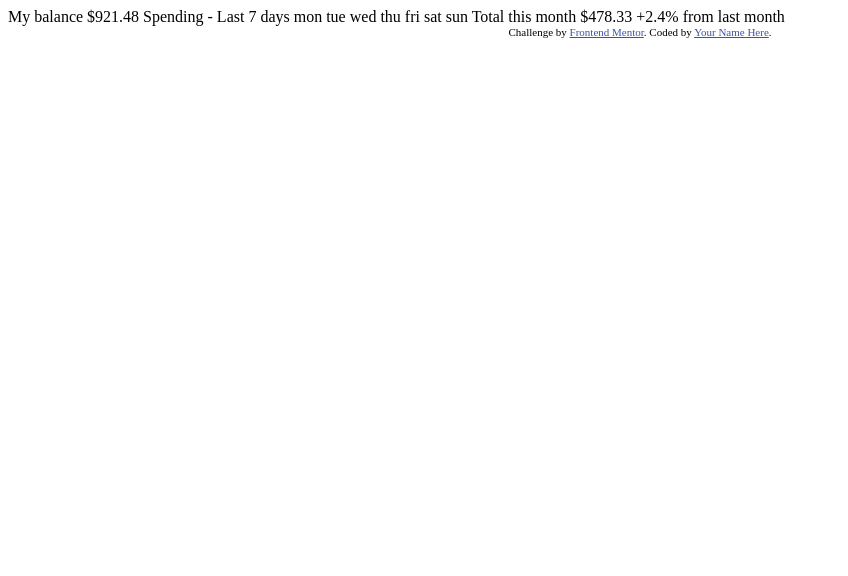
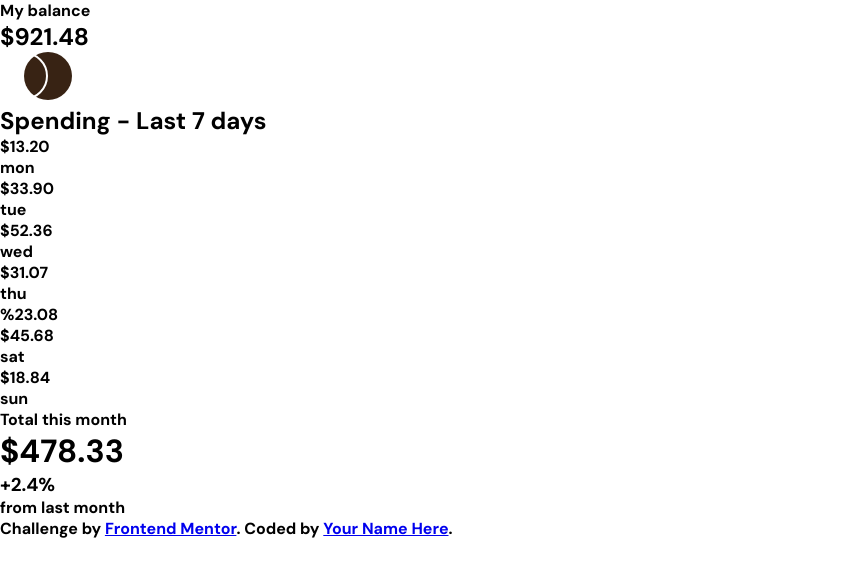
Before and after one commit to magsaram/Expenses-chart-component, a plain HTML site: page index.html in a window 1280 px wide. Shown: the whole page, without its empty margins (0-848 px from the left). Drawn offline with Linux system fonts and the light colour scheme.

Commit message:
finish html

```diff
--- a/css/style.css
+++ b/css/style.css
@@ -0,0 +1,15 @@
+* {
+  margin: 0;
+  padding: 0;
+}
+:root {
+  --red: hsl(10, 79%, 65%);
+  --cyan: hsl(186, 34%, 60%);
+  --brown: hsl(25, 47%, 15%);
+  --mediumBrown: hsl(28, 10%, 53%);
+  --cream: hsl(27, 66%, 92%);
+  --lightOrange: hsl(33, 100%, 98%);
+}
+body {
+  font-family: "DM Sans", sans-serif;
+}
--- a/index.html
+++ b/index.html
@@ -1,43 +1,96 @@
 <!DOCTYPE html>
 <html lang="en">
-<head>
-  <meta charset="UTF-8">
-  <meta name="viewport" content="width=device-width, initial-scale=1.0"> <!-- displays site properly based on user's device -->
+  <head>
+    <meta charset="UTF-8" />
+    <meta name="viewport" content="width=device-width, initial-scale=1.0" />
 
-  <link rel="icon" type="image/png" sizes="32x32" href="./images/favicon-32x32.png">
+    <link
+      rel="icon"
+      type="image/png"
+      sizes="32x32"
+      href="./images/favicon-32x32.png"
+    />
+    <link rel="preconnect" href="https://fonts.googleapis.com" />
+    <link rel="preconnect" href="https://fonts.gstatic.com" crossorigin />
+    <link
+      href="https://fonts.googleapis.com/css2?family=DM+Sans:ital,wght@0,700;1,400&display=swap"
+      rel="stylesheet"
+    />
+    <title>Frontend Mentor | Expenses chart component</title>
+    <link rel="stylesheet" href="./css/style.css" />
+  </head>
+  <body>
+    <main>
+      <div class="orange">
+        <div class="balance">
+          <p>My balance</p>
+          <h2>$921.48</h2>
+        </div>
+        <img src="./images/logo.svg" alt="logo" />
+      </div>
+      <div class="white">
+        <h2>Spending - Last 7 days</h2>
+        <section>
+          <div>
+            <p class="spendDay">$13.20</p>
+            <div class="high">mon</div>
+            <p></p>
+          </div>
+          <div>
+            <p class="spendDay">$33.90</p>
+            <div class="high">tue</div>
+            <p></p>
+          </div>
+          <div>
+            <p class="spendDay">$52.36</p>
+            <div class="high"></div>
+            <p>wed</p>
+          </div>
+          <div>
+            <p class="spendDay">$31.07</p>
+            <div class="high">thu</div>
+            <p></p>
+          </div>
+          <div>
+            <p class="spendDay">%23.08</p>
+            <div class="high"></div>
+            <p></p>
+          </div>
+          <div>
+            <p class="spendDay">$45.68</p>
+            <div class="high">sat</div>
+            <p></p>
+          </div>
+          <div>
+            <p class="spendDay">$18.84</p>
+            <div class="high">sun</div>
+            <p></p>
+          </div>
+        </section>
+        <div class="total">
+          <div>
+            <p>Total this month</p>
+            <h1>$478.33</h1>
+          </div>
+          <div>
+            <h3>+2.4%</h3>
+            <p>from last month</p>
+          </div>
+        </div>
+      </div>
+    </main>
 
-  <title>Frontend Mentor | Expenses chart component</title>
+    <footer>
+      <div>
+        <p>
+          Challenge by
+          <a href="https://www.frontendmentor.io?ref=challenge" target="_blank"
+            >Frontend Mentor</a
+          >. Coded by <a href="#">Your Name Here</a>.
+        </p>
+      </div>
+    </footer>
 
-  <!-- Feel free to remove these styles or customise in your own stylesheet 👍 -->
-  <style>
-    .attribution { font-size: 11px; text-align: center; }
-    .attribution a { color: hsl(228, 45%, 44%); }
-  </style>
-</head>
-<body>
-
-  My balance
-  $921.48
-
-  Spending - Last 7 days
-
-  mon
-  tue
-  wed
-  thu
-  fri
-  sat
-  sun
-
-  Total this month
-  $478.33
-
-  +2.4%
-  from last month
-
-  <div class="attribution">
-    Challenge by <a href="https://www.frontendmentor.io?ref=challenge" target="_blank">Frontend Mentor</a>.
-    Coded by <a href="#">Your Name Here</a>.
-  </div>
-</body>
+    <script src="./js/script.js"></script>
+  </body>
 </html>
```
